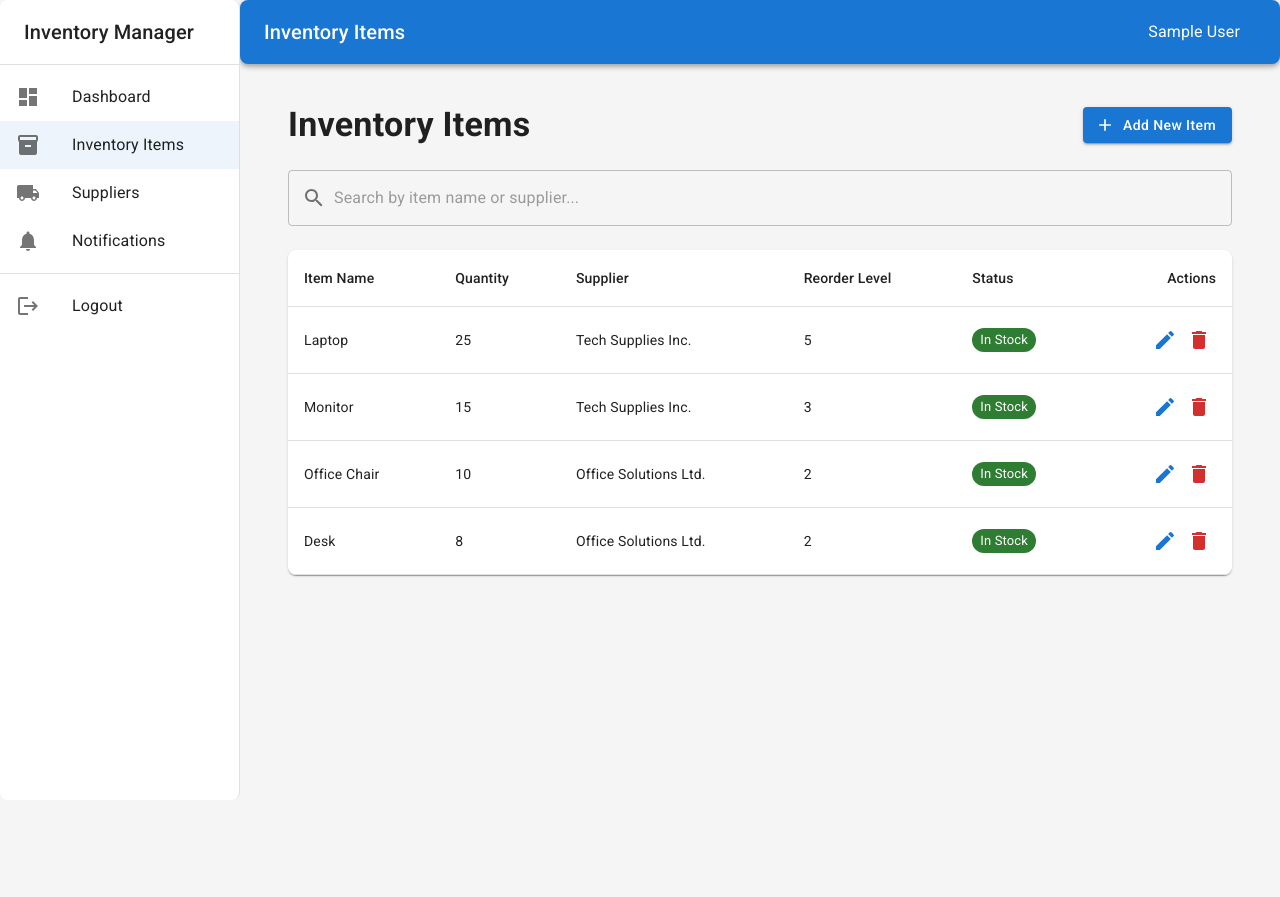
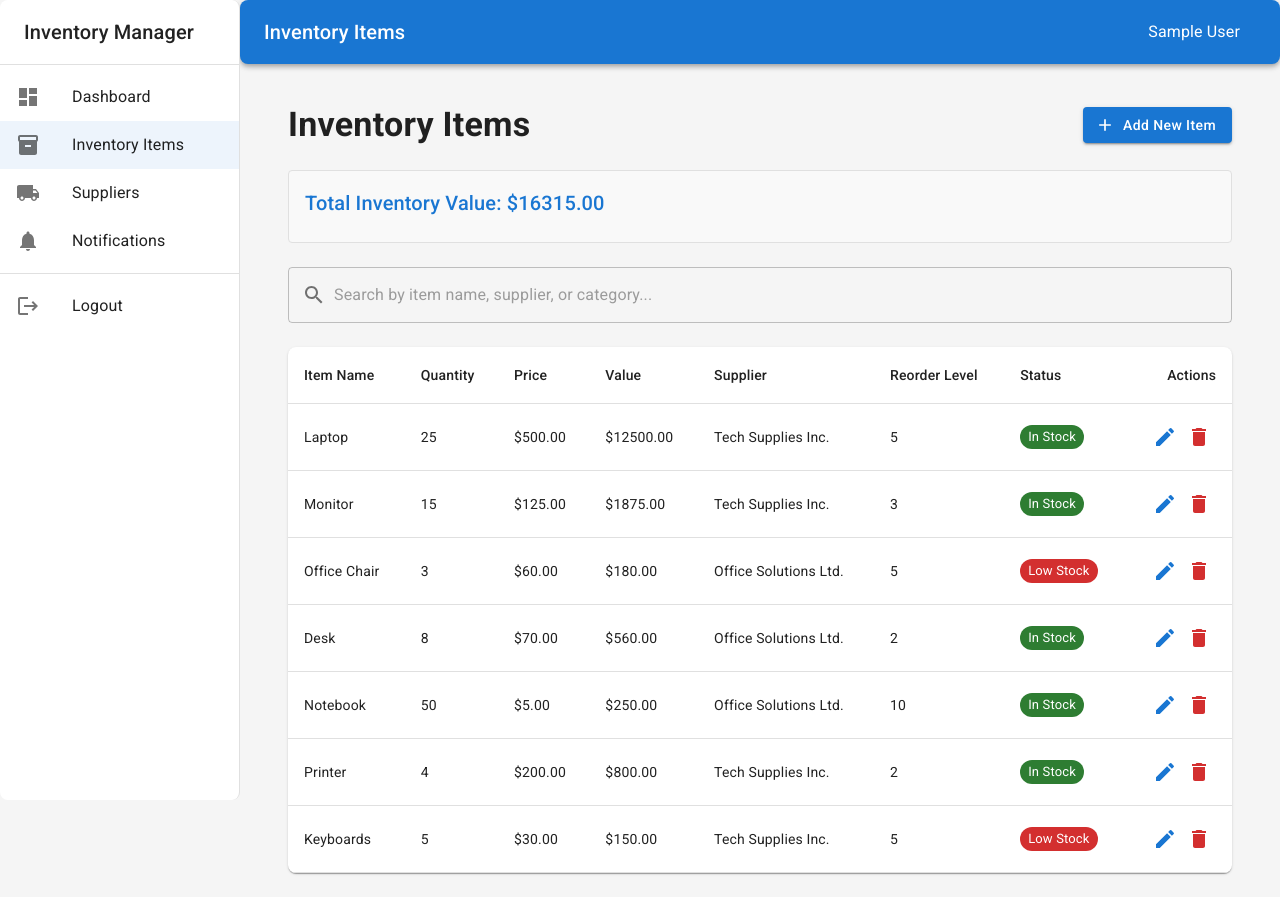
Before and after one commit to Kostasanasta/Inventory_Management, a React (Create React App) app in the folder frontend/: page /items in a window 1280 px wide. Before the commit the page ends 800 px from the top, so only its background shows below. Built offline with nearby package versions, Linux system fonts and the light colour scheme; no server answers; sample sign-in values are in the browser's storage.

Commit message:
Update ItemsPage.jsx

```diff
--- a/frontend/src/pages/ItemsPage.jsx
+++ b/frontend/src/pages/ItemsPage.jsx
@@ -1,24 +1,35 @@
-// src/pages/ItemsPage.jsx
 import React, { useState, useEffect } from 'react';
 import { Link as RouterLink, useLocation } from 'react-router-dom';
 import {
-  Typography, Button, Paper, Table, TableBody, TableCell, TableContainer,
-  TableHead, TableRow, IconButton, Box, Chip, Dialog, DialogActions,
-  DialogContent, DialogContentText, DialogTitle, CircularProgress, Alert,
-  TextField, InputAdornment,
+  Typography,
+  Button,
+  Paper,
+  Table,
+  TableBody,
+  TableCell,
+  TableContainer,
+  TableHead,
+  TableRow,
+  IconButton,
+  Box,
+  Chip,
+  Dialog,
+  DialogActions,
+  DialogContent,
+  DialogContentText,
+  DialogTitle,
+  CircularProgress,
+  Alert,
+  TextField,
+  InputAdornment,
 } from '@mui/material';
 import {
-  Edit as EditIcon, Delete as DeleteIcon, Add as AddIcon, Search as SearchIcon,
+  Edit as EditIcon,
+  Delete as DeleteIcon,
+  Add as AddIcon,
+  Search as SearchIcon,
 } from '@mui/icons-material';
 import itemService from '../services/itemService';
-
-// Initial mock data
-const initialMockItems = [
-  { id: 1, name: 'Laptop', quantity: 25, reorderLevel: 5, supplier: { name: 'Tech Supplies Inc.' } },
-  { id: 2, name: 'Monitor', quantity: 15, reorderLevel: 3, supplier: { name: 'Tech Supplies Inc.' } },
-  { id: 3, name: 'Office Chair', quantity: 10, reorderLevel: 2, supplier: { name: 'Office Solutions Ltd.' } },
-  { id: 4, name: 'Desk', quantity: 8, reorderLevel: 2, supplier: { name: 'Office Solutions Ltd.' } }
-];
 
 const ItemsPage = () => {
   const location = useLocation();
@@ -29,16 +40,21 @@ const ItemsPage = () => {
   const [itemToDelete, setItemToDelete] = useState(null);
   const [searchTerm, setSearchTerm] = useState('');
 
-  // Get success message from location state if available
+  // Calculate total inventory value
+  const totalInventoryValue = items.reduce((total, item) => {
+    const price = parseFloat(item.price) || 0;
+    const quantity = parseInt(item.quantity) || 0;
+    return total + (price * quantity);
+  }, 0).toFixed(2);
+
+  // Safely access location state
   const locationState = location.state || {};
   const [successMessage, setSuccessMessage] = useState(locationState.success || '');
 
   useEffect(() => {
-    // Clear location state after reading it
     if (location.state?.success) {
       window.history.replaceState({}, document.title);
     }
-
     fetchItems();
   }, [location]);
 
@@ -48,7 +64,17 @@ const ItemsPage = () => {
 
       // Try to get stored mock items first
       const storedItems = localStorage.getItem('mockItems');
-      let mockItems = storedItems ? JSON.parse(storedItems) : initialMockItems;
+      const defaultItems = [
+        { id: 1, name: 'Laptop', quantity: 25, reorderLevel: 5, price: 500, supplier: { name: 'Tech Supplies Inc.' } },
+        { id: 2, name: 'Monitor', quantity: 15, reorderLevel: 3, price: 125, supplier: { name: 'Tech Supplies Inc.' } },
+        { id: 3, name: 'Office Chair', quantity: 3, reorderLevel: 5, price: 60, supplier: { name: 'Office Solutions Ltd.' } },
+        { id: 4, name: 'Desk', quantity: 8, reorderLevel: 2, price: 70, supplier: { name: 'Office Solutions Ltd.' } },
+        { id: 5, name: 'Notebook', quantity: 50, reorderLevel: 10, price: 5, supplier: { name: 'Office Solutions Ltd.' } },
+        { id: 6, name: 'Printer', quantity: 4, reorderLevel: 2, price: 200, supplier: { name: 'Tech Supplies Inc.' } },
+        { id: 7, name: 'Keyboards', quantity: 5, reorderLevel: 5, price: 30, supplier: { name: 'Tech Supplies Inc.' } }
+      ];
+
+      let mockItems = storedItems ? JSON.parse(storedItems) : defaultItems;
 
       // Try to get real items from API
       try {
@@ -57,24 +83,11 @@ const ItemsPage = () => {
       } catch (apiError) {
         console.log('Using mock data due to API error:', apiError);
 
-        // Check if a new item was just added (from success message)
-        if (successMessage && successMessage.includes('added successfully')) {
-          const itemName = successMessage.split('"')[1]; // Extract item name from success message
-          if (itemName && !mockItems.some(item => item.name === itemName)) {
-            // Add the new item to mock data
-            const newItem = {
-              id: mockItems.length > 0 ? Math.max(...mockItems.map(i => i.id)) + 1 : 1,
-              name: itemName,
-              quantity: 1,
-              reorderLevel: 0,
-              supplier: { name: 'Mock Supplier' }
-            };
-            mockItems = [...mockItems, newItem];
-
-            // Save updated mock items to localStorage
-            localStorage.setItem('mockItems', JSON.stringify(mockItems));
-          }
-        }
+        // Ensure all items have price
+        mockItems = mockItems.map(item => ({
+          ...item,
+          price: item.price || 0
+        }));
 
         setItems(mockItems);
       }
@@ -82,11 +95,7 @@ const ItemsPage = () => {
       setError(null);
     } catch (err) {
       console.error('Error:', err);
-      setError(null); // Don't show error
-
-      // Load mock items from localStorage or use initial mock data
-      const storedItems = localStorage.getItem('mockItems');
-      setItems(storedItems ? JSON.parse(storedItems) : initialMockItems);
+      setError('Failed to load inventory items. Please try again later.');
     } finally {
       setLoading(false);
     }
@@ -135,7 +144,8 @@ const ItemsPage = () => {
   // Filter items safely
   const filteredItems = items.filter(item =>
     (item.name || '').toLowerCase().includes(searchTerm.toLowerCase()) ||
-    (item.supplier?.name || '').toLowerCase().includes(searchTerm.toLowerCase())
+    (item.supplier?.name || '').toLowerCase().includes(searchTerm.toLowerCase()) ||
+    (item.category || '').toLowerCase().includes(searchTerm.toLowerCase())
   );
 
   return (
@@ -153,6 +163,12 @@ const ItemsPage = () => {
         </Button>
       </Box>
 
+      <Box mb={3} p={2} border="1px solid #e0e0e0" borderRadius={1} bgcolor="#f9f9f9">
+        <Typography variant="h6" color="primary" gutterBottom>
+          Total Inventory Value: ${totalInventoryValue}
+        </Typography>
+      </Box>
+
       {successMessage && <Alert severity="success" sx={{ mb: 2 }}>{successMessage}</Alert>}
       {error && <Alert severity="error" sx={{ mb: 2 }}>{error}</Alert>}
 
@@ -160,7 +176,7 @@ const ItemsPage = () => {
         <TextField
           fullWidth
           variant="outlined"
-          placeholder="Search by item name or supplier..."
+          placeholder="Search by item name, supplier, or category..."
           value={searchTerm}
           onChange={(e) => setSearchTerm(e.target.value)}
           InputProps={{
@@ -184,6 +200,8 @@ const ItemsPage = () => {
               <TableRow>
                 <TableCell>Item Name</TableCell>
                 <TableCell>Quantity</TableCell>
+                <TableCell>Price</TableCell>
+                <TableCell>Value</TableCell>
                 <TableCell>Supplier</TableCell>
                 <TableCell>Reorder Level</TableCell>
                 <TableCell>Status</TableCell>
@@ -195,13 +213,15 @@ const ItemsPage = () => {
                 <TableRow key={item.id}>
                   <TableCell>{item.name}</TableCell>
                   <TableCell>{item.quantity}</TableCell>
+                  <TableCell>${parseFloat(item.price).toFixed(2)}</TableCell>
+                  <TableCell>${(parseFloat(item.price) * parseInt(item.quantity)).toFixed(2)}</TableCell>
                   <TableCell>{item.supplier?.name || 'N/A'}</TableCell>
                   <TableCell>{item.reorderLevel}</TableCell>
                   <TableCell>
                     {item.quantity <= item.reorderLevel ? (
                       <Chip
                         label="Low Stock"
-                        color="warning"
+                        color="error"
                         size="small"
                       />
                     ) : (
```
